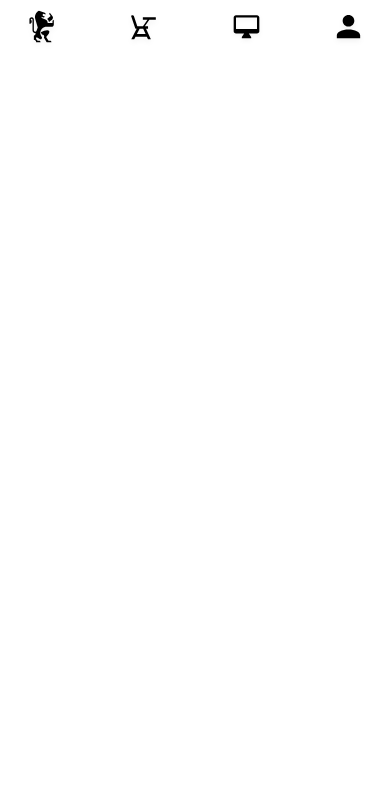
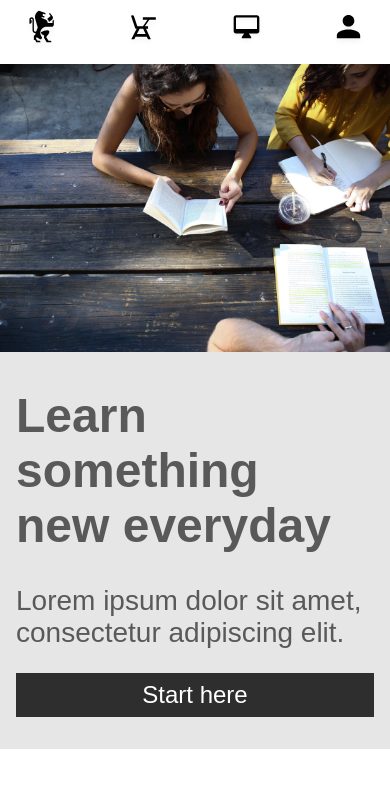
Before and after one commit to kongtuk2539/colmar-project, a plain HTML site: page index.html in a window 390 px wide. Drawn offline with Linux system fonts and the light colour scheme; a web font is replaced by a local one.

Commit message:
add section hero

```diff
--- a/index.html
+++ b/index.html
@@ -31,5 +31,27 @@
                 </ul>
             </nav>
         </header>
+
+        <!-- main content -->
+        <main>
+            <!-- section hero -->
+            <section class="hero">
+                <div class="img-banner">
+                    <img src="images/banner.jpg" alt="people-reading-books">
+                </div>
+
+                <div class="content-hero">
+                    <h2>
+                        Learn something <br>
+                        new everyday
+                    </h2>
+                    <p>
+                        Lorem ipsum dolor sit amet, <br>
+                        consectetur adipiscing elit.
+                    </p>
+                    <a href="#">Start here</a>
+                </div>
+            </section>
+        </main>
     </body>
 </html>
--- a/style.css
+++ b/style.css
@@ -1,4 +1,4 @@
-@import url('https://fonts.googleapis.com/css2?family=REM:wght@200&display=swap');
+@import url("https://fonts.googleapis.com/css2?family=REM:wght@200;400&display=swap");
 
 * {
   margin: 0;
@@ -7,7 +7,7 @@
 }
 
 body {
-    font-family: 'REM', sans-serif;
+  font-family: "REM", sans-serif;
 }
 
 /* header navbar on windows */
@@ -30,12 +30,12 @@ div.logo img {
 }
 
 nav p {
-    color: #ABABAB;
+  color: #ababab;
   font-size: 32px;
 }
 
 nav span {
-    color: #2E2E2E;
+  color: #2e2e2e;
   font-weight: bold;
 }
 
@@ -59,8 +59,7 @@ ul.on-phone {
 
 /* header navbar on phone */
 
-@media screen and  (max-width:768px) {
-
+@media screen and (max-width: 768px) {
   ul.on-windows {
     display: none;
   }
@@ -79,3 +78,78 @@ ul.on-phone {
     display: none;
   }
 }
+
+/* main content section hero on windows */
+section.hero {
+  display: flex;
+  flex-direction: row;
+  align-items: center;
+  background-color: #e6e6e6;
+  padding: 32px 24px;
+}
+
+section.hero div.content-hero {
+  width: 40%;
+}
+
+section.hero div.img-banner {
+  width: 60%;
+  margin-right: 24px;
+}
+
+div.img-banner img {
+  width: 100%;
+}
+
+section.hero h2,
+p {
+  color: #595959;
+}
+
+section.hero h2 {
+  font-size: 48px;
+  margin-bottom: 32px;
+}
+
+section.hero p {
+  font-size: 28px;
+  margin-bottom: 24px;
+}
+
+section.hero a {
+  display: block;
+  font-size: 24px;
+  text-decoration: none;
+  background-color: #2e2e2e;
+  padding: 8px 0;
+  width: 50%;
+  text-align: center;
+  color: #ffffff;
+}
+
+section.hero a:hover {
+  background-color: #595959;
+}
+
+/* main content section hero on phone */
+@media screen and (max-width: 768px) {
+  section.hero {
+    flex-direction: column;
+    align-items: start;
+    background-color: #e6e6e6;
+    padding: 0;
+  }
+
+  section.hero div.img-banner {
+    width: 100%;
+  }
+
+  section.hero div.content-hero {
+    width: 100%;
+    padding: 32px 16px;
+  }
+
+  section.hero a {
+    width: 100%;
+  }
+}
```
Lines whose indentation alone changed are shown as unchanged.
